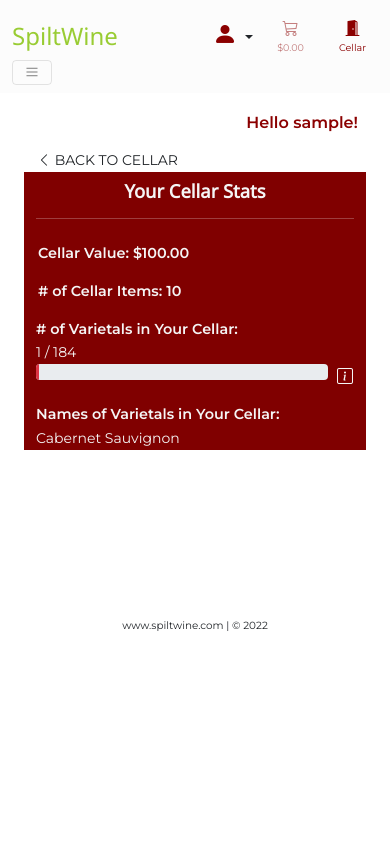
After one commit to GeorgeLychock/MS4-Django-SpiltWine-Main, a Django app: page /cellar/cellar_stats in a window 390 px wide. The commit adds this page. Run offline with Django 3.2, Linux system fonts and the light colour scheme; a user stored in the database is signed in; data comes from the database, SQL or seed files in the repository; tables that the repository leaves empty hold one stand-in row (values such as "Sample post"); parts of the project's set-up code (start-up, migrations or seed data) failed here and were passed over; some libraries are stand-ins or nearby versions.

Commit message:
testing updates: Reworked the Cellar view formatting and added a Cellar Stats view for mobile devices; reworked varietals view for all viewports; updated testing results for Cellar and Varietals views

```diff
--- /dev/null
+++ b/cellar/templates/cellar/cellar_stats.html
@@ -0,0 +1,109 @@
+{% extends "base.html" %}
+{% load static %}
+
+{% block header %}
+    <div class="container-fluid sh-cont-header">
+        <div class="row">
+            <div class="col"></div>
+        </div>
+    </div>
+{% endblock %}
+
+{% block content %}
+    <div class="overlay"></div>
+    <div class="container mb-2">
+        <div class="row">
+            <div class="col-12">
+                <!-- Mobile Cellar link -->
+                <div class="d-md-none">
+                    <a href="{% url 'cellar' %}" class="btn rounded-0 btn-sm p-0">
+                        <span class="icon">
+                            <i class="bi bi-chevron-left"></i>
+                        </span>
+                        <span class="text-uppercase">Back to Cellar</span>
+                    </a>
+                </div>
+            </div>
+        </div>
+        <div class="row">
+            <!-- Desktop and Tablet Cellar Stats region -->
+            <aside class="col-12 sw-dt-sidebars sw-b-color-02 ">
+                <div class="row py-2">
+                    <div class="col text-center sw-h-color-02">
+                        <h5 class="sw-cellar-head">Your Cellar Stats</h5>
+                        <hr>
+                    </div>
+                </div>
+                {% if cellar_items %}
+                    <div class="row">
+                        <div class="col">
+                            <p class="sw-cellar-stats-title sw-p-color-02">Cellar Value: ${{ cellar_total|floatformat:2 }}</p>
+                        </div>
+                    </div>
+                    <div class="row">
+                        <div class="col">
+                            <p class="sw-cellar-stats-title sw-p-color-02"># of Cellar Items: {{ cellar_count }}</p>
+                        </div>
+                    </div>
+                    <div class="row">
+                        <div class="col">
+                            <div>
+                                <div class="sw-cellar-stats-title sw-p-color-02"># of Varietals in Your Cellar:</div>
+                                <div class="sw-p-color-02"><small> {{ cellar_varietal_count|length }} / 184</small></div>
+                            </div>
+                            <div>
+                                <div class="float-end">
+                                    <!-- Button trigger cellar stats info modal -->
+                                    <button type="button" class="btn p-0 m-0 ms-2" data-bs-toggle="modal" data-bs-target="#cellarStatsModal">
+                                        <strong><i class="bi bi-info-square m-0 p-0 sw-p-color-02"></i></strong>
+                                    </button>
+                                </div>
+                                <!-- change display color of progress bar based on proress % -->
+                                {% if cellar_varietal_count|length > 0 and cellar_varietal_count|length <= 44 %}
+                                <div class="progress">
+                                    <div class="progress-bar bg-danger" role="progressbar" style="width: {{ cellar_varietal_count|length }}%" aria-valuenow="{{ cellar_varietal_count|length }}" aria-valuemin="0"
+                                        aria-valuemax="180">
+                                    </div>
+                                </div>
+                                {% elif cellar_varietal_count|length > 44 and cellar_varietal_count|length <= 89 %}
+                                <div class="progress">
+                                    <div class="progress-bar bg-warning" role="progressbar" style="width: {{ cellar_varietal_count|length }}%" aria-valuenow="{{ cellar_varietal_count|length }}" aria-valuemin="0"
+                                        aria-valuemax="180">
+                                    </div>
+                                </div>
+                                {% elif cellar_varietal_count|length > 89 and cellar_varietal_count|length <= 134 %}
+                                <div class="progress">
+                                    <div class="progress-bar bg-info" role="progressbar" style="width: {{ cellar_varietal_count|length }}%" aria-valuenow="{{ cellar_varietal_count|length }}" aria-valuemin="0"
+                                        aria-valuemax="180">
+                                    </div>
+                                </div>
+                                {% else %}
+                                <div class="progress">
+                                    <div class="progress-bar bg-success" role="progressbar" style="width: {{ cellar_varietal_count|length }}%" aria-valuenow="{{ cellar_varietal_count|length }}" aria-valuemin="0"
+                                        aria-valuemax="180">
+                                    </div>
+                                </div>
+                                {% endif %}
+                            </div>
+                            <div class="sw-cellar-stats-title sw-p-color-02 mt-4">Names of Varietals in Your Cellar:</div>
+                            <div class="sw-p-color-02">
+                                {% for varietal_item in cellar_varietal_count %}
+                                    <small>{{ varietal_item }}</small>
+                                    {% if forloop.counter != cellar_varietal_count|length %}
+                                    ,
+                                    {% endif %}
+                                {% endfor %}
+                            </div>
+                        </div>
+                    </div>
+                {% else%}
+                    <div class="row">
+                        <div class="col">
+                            <p class="sw-p-color-02">Your Cellar is empty at the moment.</p>
+                        </div>
+                    </div>
+                {% endif %}
+            </aside>
+        </div>
+    </div>
+{% endblock %}
--- a/cellar/urls.py
+++ b/cellar/urls.py
@@ -3,6 +3,7 @@ from . import views
 
 urlpatterns = [
     path('', views.view_cellar, name='cellar'),
+    path('cellar_stats', views.cellar_stats, name='cellar_stats'),
     path('add/<item_id>/', views.add_to_cellar, name='add_to_cellar'),
     path('update/<item_id>/', views.update_cellar, name='update_cellar'),
     path('remove/<item_id>/', views.remove_from_cellar, name='remove_from_cellar'),
--- a/cellar/views.py
+++ b/cellar/views.py
@@ -103,3 +103,10 @@ def remove_from_cellar(request, item_id):
 
     else:
         return HttpResponse(status=500)
+
+
+@login_required
+def cellar_stats(request):
+    """ View stats of the user's cellar """
+
+    return render(request, 'cellar/cellar_stats.html')
--- a/products/views.py
+++ b/products/views.py
@@ -114,6 +114,7 @@ def all_wines(request):
             if varietal:
                 varietals = Varietal.objects.all()
                 wines = wines.filter(varietal__name=varietal)
+                featured = featured.filter(varietal__name=varietal)
                 sortkey = 'name'
                 sort = varietals.filter(name=varietal)
                 sort = sort[0].friendly_name
@@ -156,9 +157,11 @@ def varietals(request):
     varietals = Varietal.objects.all()
     sortkey = 'name'
     varietals = varietals.order_by(sortkey)
+    template_flag = 0
 
     varietal_content = {
         'varietals': varietals,
+        'template_flag': template_flag,
     }
 
     return render(request, 'products/varietals.html', varietal_content)
--- a/static/css/sw-core.css
+++ b/static/css/sw-core.css
@@ -406,7 +406,7 @@ p {
 }
 
 .sw-db-container2 {
-  margin-top: 95px;
+  margin-top: 105px;
 }
 
 .sw-delivery-banner {
@@ -564,7 +564,15 @@ p {
   font-size: .8rem;
 }
 
+.sw-varietal-header {
+  font-size: 1rem;
+}
+
 /* Cellar Stats Panel */
+.sw-cellar-head {
+  font-size: 1.15rem;
+  font-weight: 600;
+}
 .sw-cellar-stats-title {
   font-weight: 600;
   font-size: .9rem;
@@ -643,8 +651,13 @@ p {
     .sw-sidebars {
       min-height: 600px;
     }
+
     .sw-featured-name {
       font-size: .9rem;
+    }
+
+    .sw-db-container2 {
+      margin-top: 150px;
     }
 
     .sw-font-size-100 {
```
Also changed, not shown: TESTRM.md (+7 -2 lines), cellar/templates/cellar/cellar.html (+33 -15 lines), products/templates/products/varietals.html (+15 -13 lines), README.md.
